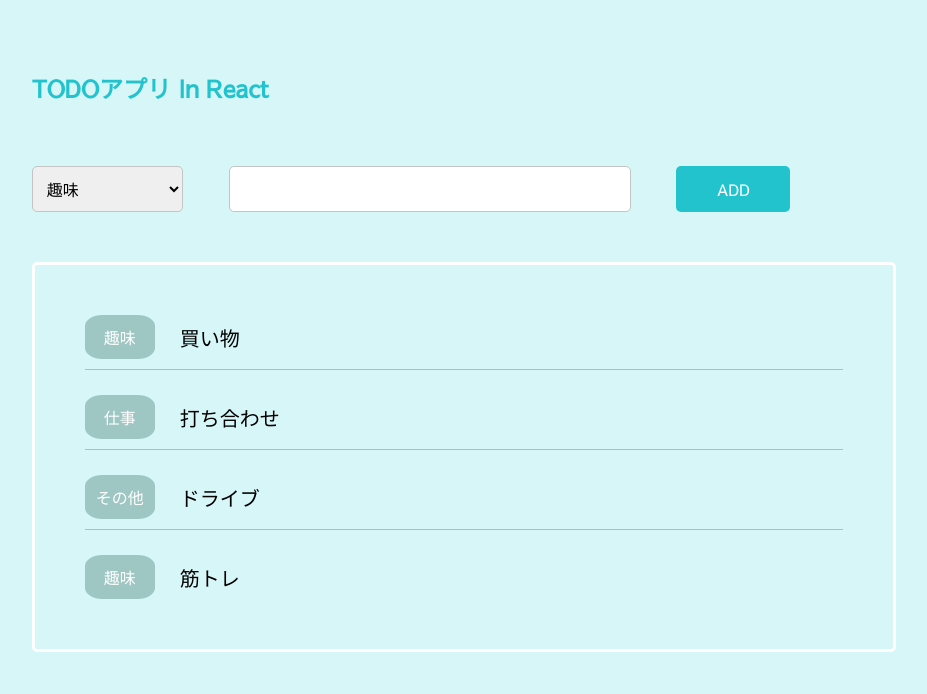
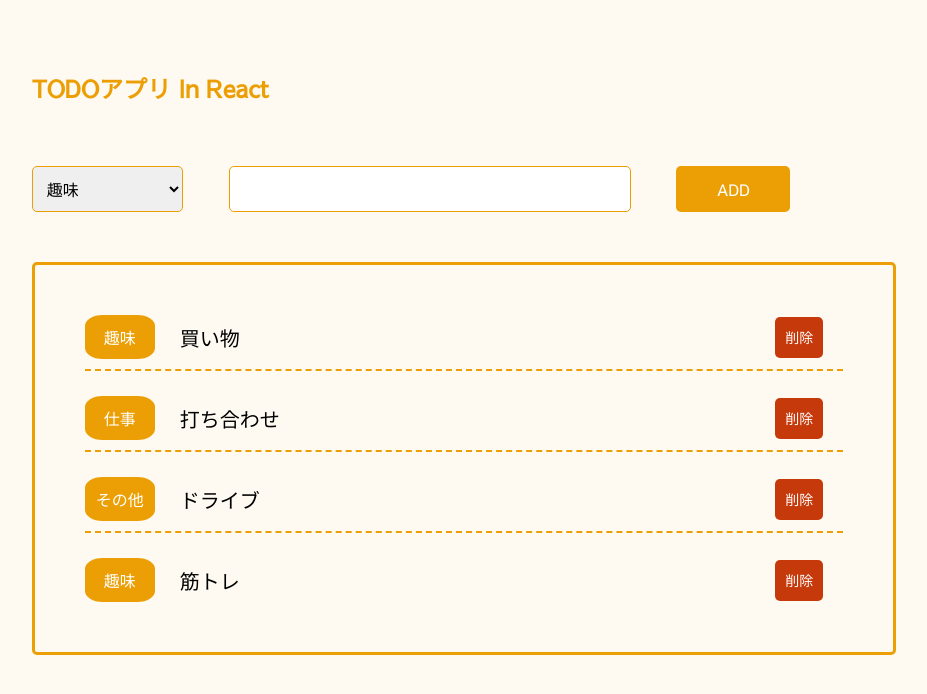
Before and after one commit to jinei/react_todo_app, a React (Create React App) app in the folder todo_app/: page / in a window 1280 px wide. Shown: the top 694 px of the page, without its empty margins (229-1156 px from the left). Built offline with nearby package versions, Linux system fonts and the light colour scheme.

Commit message:
削除ボタン実装

```diff
--- a/todo_app/public/index.html
+++ b/todo_app/public/index.html
@@ -29,6 +29,11 @@
     href="https://fonts.googleapis.com/css2?family=Josefin+Sans:wght@400;500;600&family=Noto+Sans+JP:wght@400;700&family=Sawarabi+Gothic&display=swap"
     rel="stylesheet">
 
+  <!-- font-awesome -->
+  <link rel="stylesheet" href="https://use.fontawesome.com/releases/v5.8.2/css/all.css"
+    integrity="sha384-oS3vJWv+0UjzBfQzYUhtDYW+Pj2yciDJxpsK1OYPAYjqT085Qq/1cq5FLXAZQ7Ay" crossorigin="anonymous">
+  <script src="https://kit.fontawesome.com/c013a0f8b7.js" crossorigin="anonymous"></script>
+
   <link rel="stylesheet" href="style.css">
 
   <title>React × Todo</title>
--- a/todo_app/public/style.css
+++ b/todo_app/public/style.css
@@ -4,5 +4,5 @@
 }
 
 body {
-  background-color: #D6F6F8;
+  background-color: #FEFAF2;
 }
--- a/todo_app/src/components/App.tsx
+++ b/todo_app/src/components/App.tsx
@@ -15,7 +15,7 @@ export const App: FC = () => {
     }
 
     // セレクトボックス制御
-    const [inputCategoryId, setInputCategoryId] = useState<number>(0);
+    const [inputCategoryId, setInputCategoryId] = useState<number>(1);
     const onChangeSelect = (e: ChangeEvent<HTMLSelectElement>) => {
         const selectValue: number = parseInt(e.target.value, 10);
         setInputCategoryId(selectValue);
--- a/todo_app/src/components/TodoList.tsx
+++ b/todo_app/src/components/TodoList.tsx
@@ -17,6 +17,7 @@ export const TodoList: FC<Props> = memo(props => {
                         <div className={classes.row} key={index}>
                             <div className={classes.category}>{todo.category_name}</div>
                             <div className={classes.text}>{todo.text}</div>
+                            <button className={classes.delete_button}>削除</button>
                         </div>
                     ))
                 }
--- a/todo_app/src/css/App.module.scss
+++ b/todo_app/src/css/App.module.scss
@@ -1,7 +1,7 @@
-$main-color: #23C3CD;
-$sub-color: #9EC7C4;
+$main-color: #EC9F05;
 $white-color: #ffffff;
-$border-color: #C4C4C4;
+$border-color: #EC9F05;
+$delete-color: #c6390a;
 
 .wrap {
   margin: 7rem auto;
@@ -51,14 +51,14 @@ $border-color: #C4C4C4;
 .todo_list {
   margin-top: 5rem;
   width: 100%;
-  border: 3px solid $white-color;
+  border: 3px solid $main-color;
   border-radius: 5px;
   padding: 5rem;
 }
 
 .row {
   display: flex;
-  justify-content: start;
+  justify-content: flex-start;
   align-items: center;
 
   &:not(.row:first-of-type) {
@@ -67,12 +67,12 @@ $border-color: #C4C4C4;
 
   &:not(.row:last-of-type) {
     padding-bottom: 1rem;
-    border-bottom: 1px solid $sub-color;
+    border-bottom: 2px dashed $main-color;
   }
 }
 
 .category {
-  background-color: $sub-color;
+  background-color: $main-color;
   color: $white-color;
   padding: 1rem 0;
   width: 7rem;
@@ -85,3 +85,15 @@ $border-color: #C4C4C4;
   margin-left: 2.5rem;
   font-size: 2rem;
 }
+
+.delete_button {
+  margin-left: auto;
+  margin-right: 2rem;
+  border: none;
+  background-color: $delete-color;
+  color: $white-color;
+  font-size: 1.4rem;
+  border-radius: 5px;
+  padding: 1rem;
+  cursor: pointer;
+}
```
